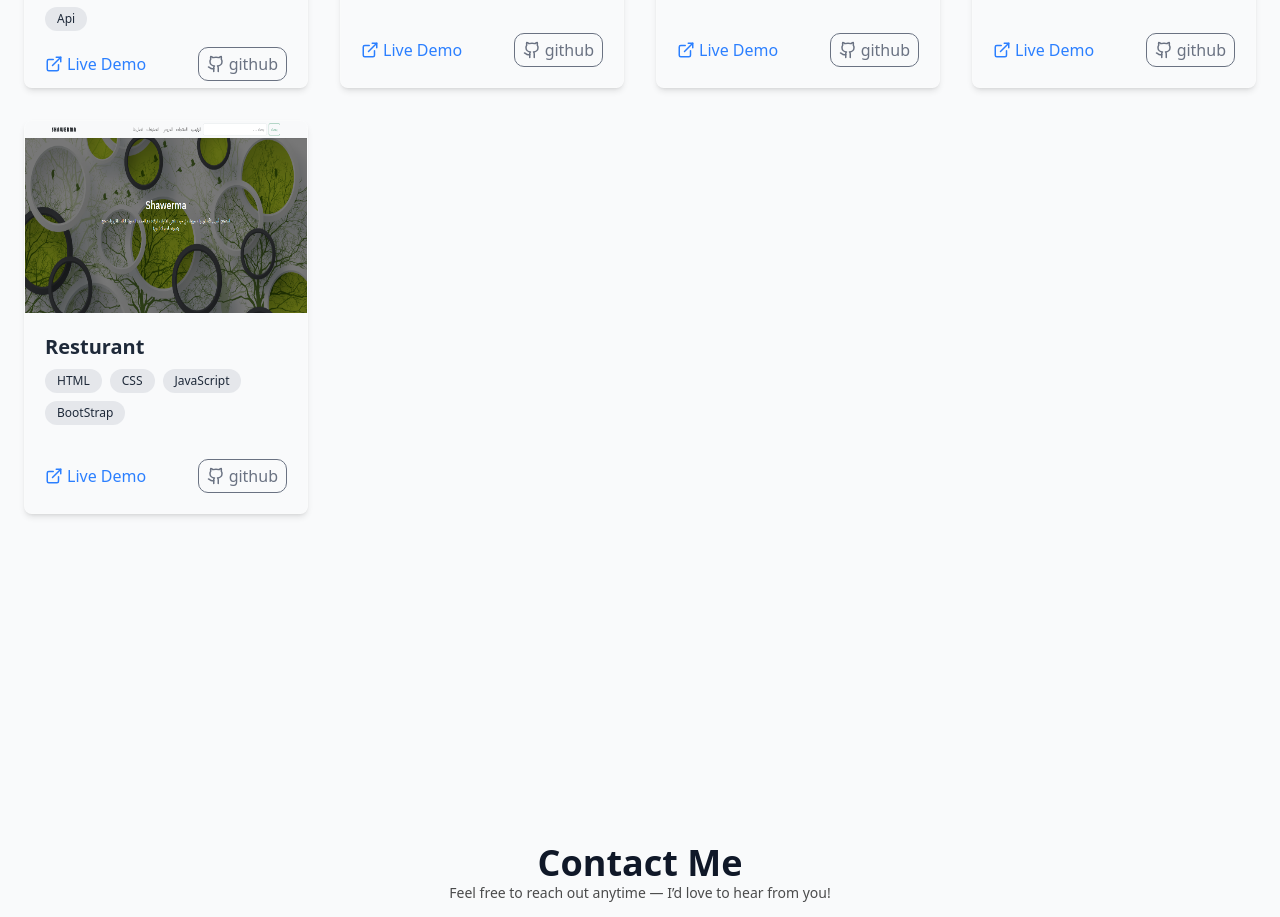
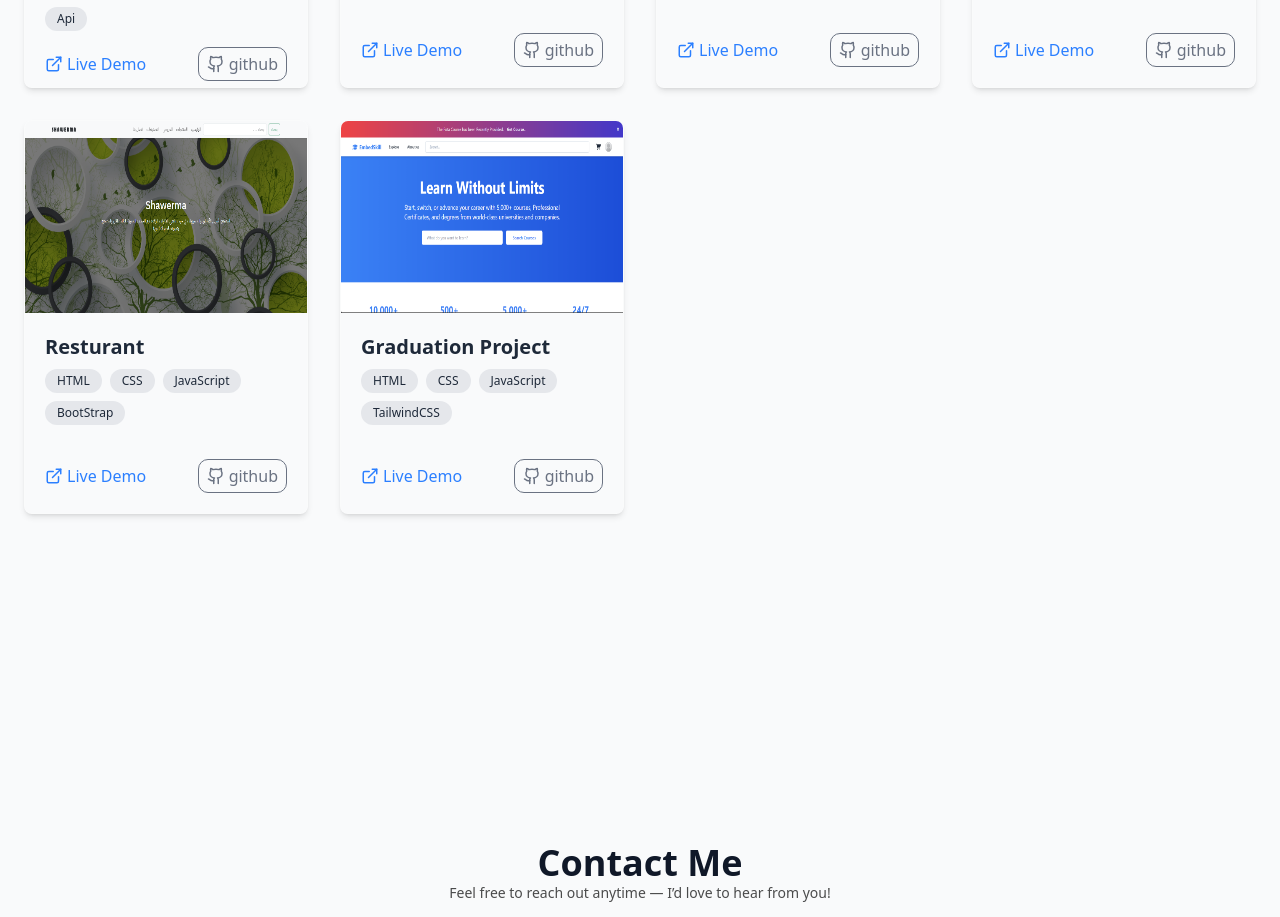
Before and after one commit to ahmed2020026/PortifolioDesign, a React (Vite) app: page / in a window 1280 px wide. Shown: the part 3300-4217 px from the top of the page. Built offline with nearby package versions, Linux system fonts and the light colour scheme.

Commit message:
add prodect

```diff
--- a/src/assets/system.tsx
+++ b/src/assets/system.tsx
@@ -4,6 +4,7 @@ import React_Project_2 from './images/react_project_2.webp'
 import React_Project_3 from './images/react_project_3.png'
 import React_Project_4 from './images/react_project_4.png'
 import React_Project_5 from './images/quick_cart.png'
+import graduation from './images/G.png'
 
 import Bien from './images/bien.png'
 import Res from './images/res.png'
@@ -137,4 +138,11 @@ export const Projects = [
         demo: "https://ahmed2020026.github.io/resturant/",
         github: "/resturant",
     },
+    {
+        title: "Graduation Project",
+        image: graduation,
+        tech: ["HTML" , "CSS" , "JavaScript" , "TailwindCSS"],
+        demo: "https://embedskill.tryasp.net/",
+        github: "/aly-hamdy/ELearning_FrontEnd",
+    },
 ]
```
Also changed, not shown: src/assets/images/G.png (added).
